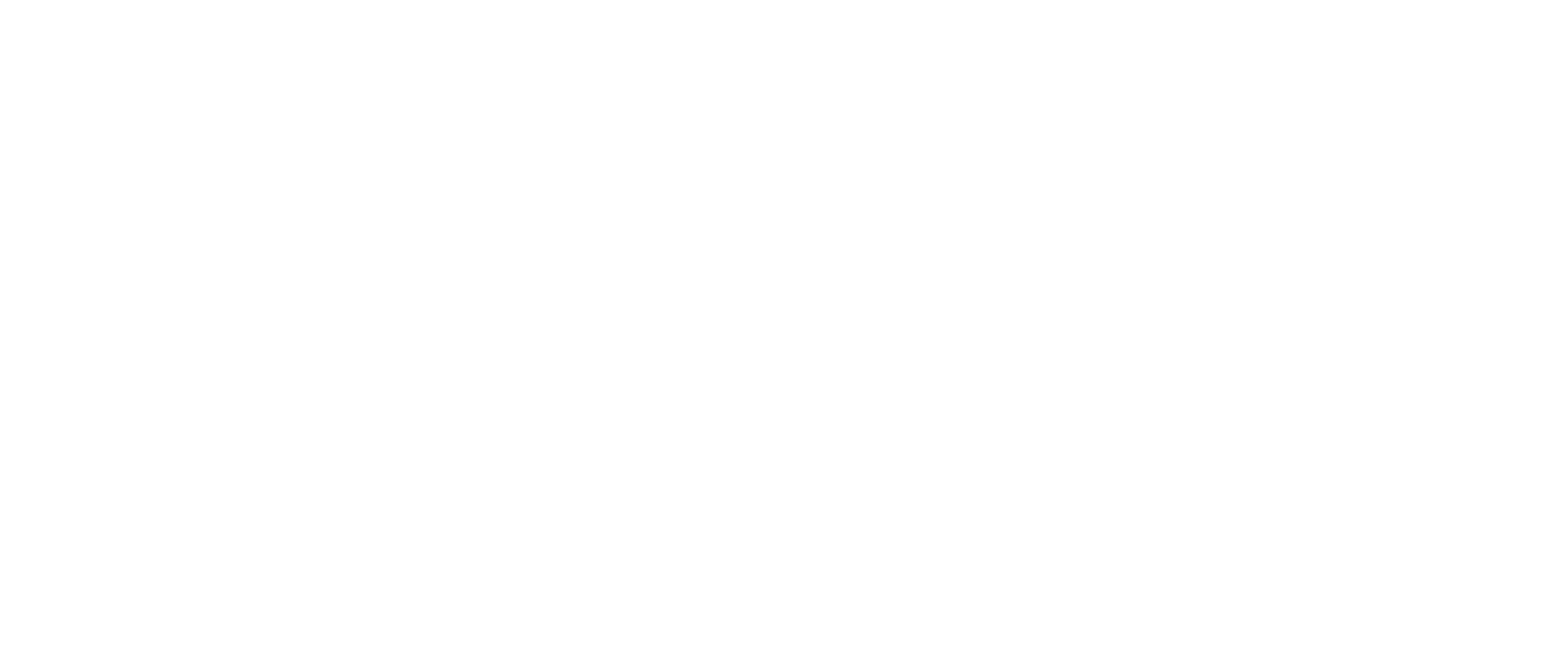
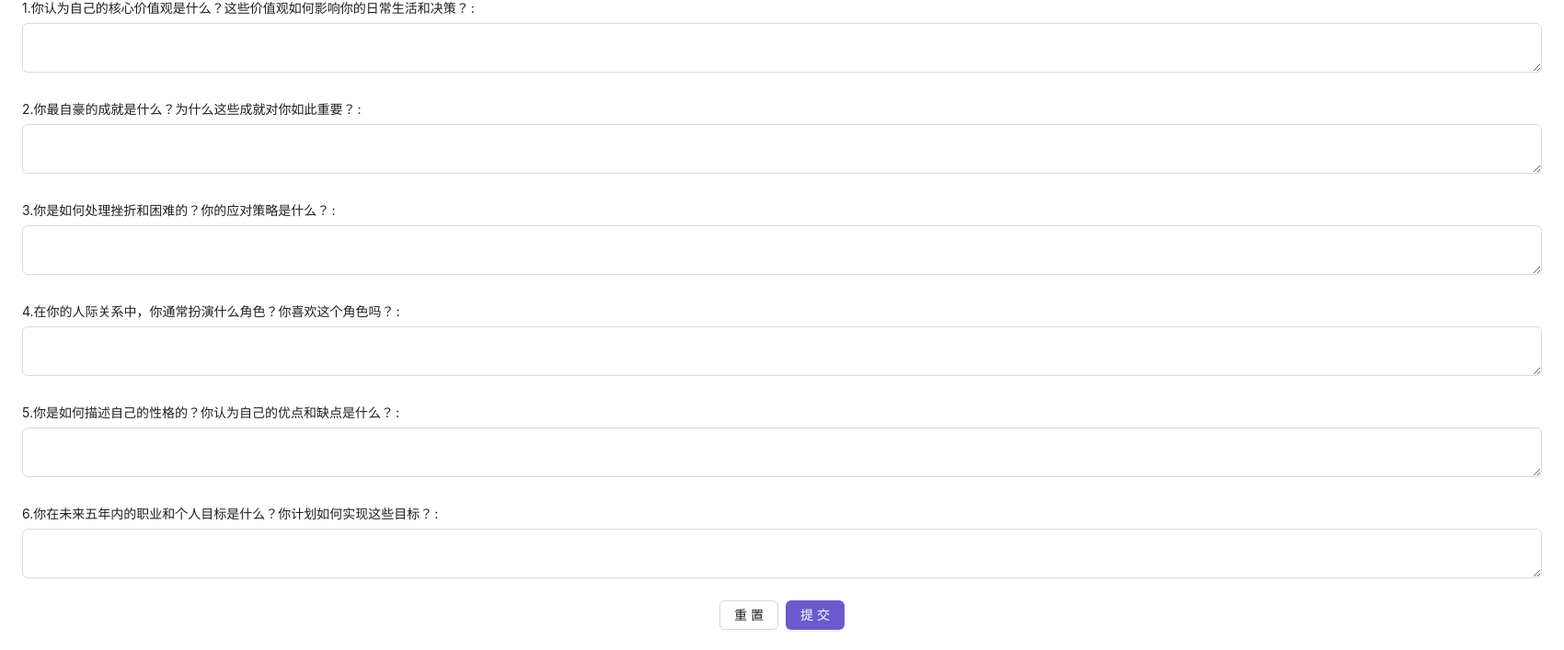
Before and after one commit to zxxj/graduation-project-bilibili, a Vue app: page /self in a window 1280 px wide. Before the commit this address had no page. Shown: the part 173-880 px from the top of the page at 92% size, 1700 px wide, since content can reach past the window. Before the commit the page ends 800 px from the top, so only its background shows below. Built offline with nearby package versions, Linux system fonts and the light colour scheme.

Commit message:
✨feat(自我探知): 页面搭建完成

```diff
--- a/src/assets/css/common.scss
+++ b/src/assets/css/common.scss
@@ -2,3 +2,7 @@
 	width: 1700px;
 	margin: 0 auto;
 }
+
+.ant-btn-primary {
+  background-color: slateblue;
+}
--- a/src/router/index.js
+++ b/src/router/index.js
@@ -14,6 +14,10 @@
     {
       path: '/mood',
       component: () => import('../views/mood.vue')
+    },
+    {
+      path: '/self',
+      component: () => import('../views/self.vue')
     }
   ]
 })
--- a/src/views/Header.vue
+++ b/src/views/Header.vue
@@ -62,7 +62,9 @@
     case 1:
       router.push('/mood')
       break
-    // case 2:
+    case 2:
+      router.push('/self')
+      break
   }
 }
 </script>
--- a/src/views/mood.vue
+++ b/src/views/mood.vue
@@ -180,8 +180,4 @@
     margin-top: 40px;
   }
 }
-
-:deep(.ant-btn-primary) {
-  background-color: slateblue;
-}
 </style>
--- /dev/null
+++ b/src/views/self.vue
@@ -0,0 +1,140 @@
+<template>
+  <div class="self-container">
+    <Header />
+
+    <div class="content banner">
+      <a-tabs v-model:activeKey="activeKey">
+        <a-tab-pane key="1" tab="自我探知问卷">
+          <a-card :bordered="false">
+            <a-form
+              :model="formState"
+              name="basic"
+              autocomplete="off"
+              @finish="onFinish"
+              @finishFailed="onFinishFailed"
+            >
+              <a-form-item
+                label="1.你认为自己的核心价值观是什么？这些价值观如何影响你的日常生活和决策？"
+                name="username"
+                style="display: block"
+              >
+                <a-textarea v-model:value="formState.username" />
+              </a-form-item>
+
+              <a-form-item
+                label="2.你最自豪的成就是什么？为什么这些成就对你如此重要？"
+                name="username"
+                style="display: block"
+              >
+                <a-textarea v-model:value="formState.username" />
+              </a-form-item>
+
+              <a-form-item
+                label="3.你是如何处理挫折和困难的？你的应对策略是什么？"
+                name="username"
+                style="display: block"
+              >
+                <a-textarea v-model:value="formState.username" />
+              </a-form-item>
+
+              <a-form-item
+                label="4.在你的人际关系中，你通常扮演什么角色？你喜欢这个角色吗？"
+                name="username"
+                style="display: block"
+              >
+                <a-textarea v-model:value="formState.username" />
+              </a-form-item>
+
+              <a-form-item
+                label="5.你是如何描述自己的性格的？你认为自己的优点和缺点是什么？"
+                name="username"
+                style="display: block"
+              >
+                <a-textarea v-model:value="formState.username" />
+              </a-form-item>
+
+              <a-form-item
+                label="6.你在未来五年内的职业和个人目标是什么？你计划如何实现这些目标？"
+                name="username"
+                style="display: block"
+              >
+                <a-textarea v-model:value="formState.username" />
+              </a-form-item>
+
+              <a-form-item>
+                <a-space style="width: 100%; justify-content: center">
+                  <a-button>重置</a-button>
+                  <a-button type="primary" html-type="submit">提交</a-button>
+                </a-space>
+              </a-form-item>
+            </a-form>
+          </a-card>
+        </a-tab-pane>
+        <a-tab-pane key="3" tab="历史记录">
+          <a-table :dataSource="dataSource" :columns="columns" />
+        </a-tab-pane>
+      </a-tabs>
+    </div>
+  </div>
+</template>
+
+<script setup>
+import Header from './Header.vue'
+import { reactive, ref } from 'vue'
+
+const formState = reactive({
+  username: '',
+  password: '',
+  remember: true
+})
+const onFinish = (values) => {
+  console.log('Success:', values)
+}
+const onFinishFailed = (errorInfo) => {
+  console.log('Failed:', errorInfo)
+}
+
+const activeKey = ref('1')
+const dataSource = ref([
+  {
+    key: '1',
+    status: '狂喜',
+    desc: '哈哈哈哈哈哈哈哈哈哈哈哈哈哈哈哈哈哈哈,我在狂喜,哈哈哈哈哈哈哈哈哈哈哈哈哈哈哈哈哈哈哈,我在狂喜',
+    time: '2024-03-05 08:30'
+  },
+  {
+    key: '2',
+    status: '开心',
+    desc: '你看我像开心吗?你看我像开心吗?你看我像开心吗?你看我像开心吗?你看我像开心吗?你看我像开心吗?你看我像开心吗?',
+    time: '2024-03-04 07:30'
+  }
+])
+
+const columns = ref([
+  {
+    title: '心情状态',
+    dataIndex: 'status',
+    key: 'status'
+  },
+  {
+    title: '心情描述',
+    dataIndex: 'desc',
+    key: 'desc',
+    width: '70%'
+  },
+  {
+    title: '记录时间',
+    dataIndex: 'time',
+    key: 'time'
+  }
+])
+</script>
+
+<style lang="scss" scoped>
+:deep(.ant-form-item-control) {
+  width: 100% !important;
+  justify-content: center !important;
+  margin-left: 0 !important;
+  text-align: center !important;
+}
+</style>
```
